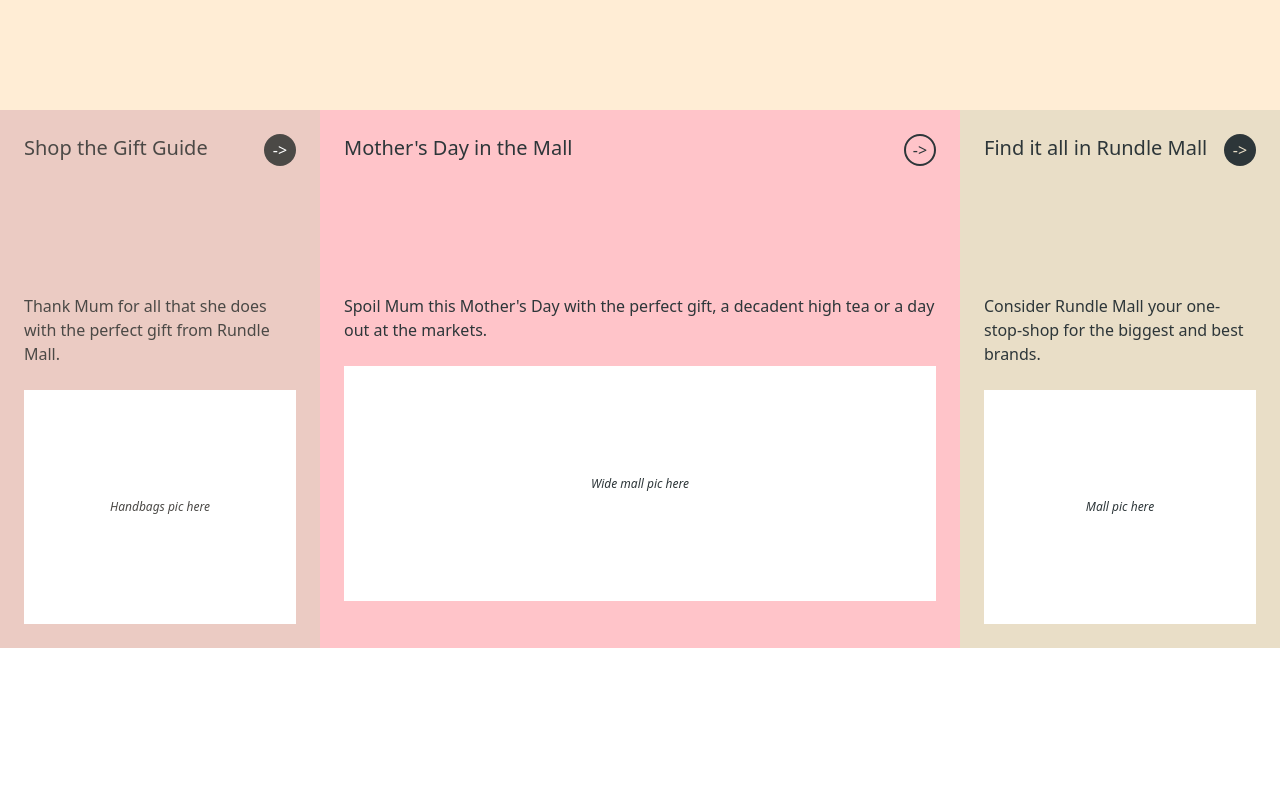
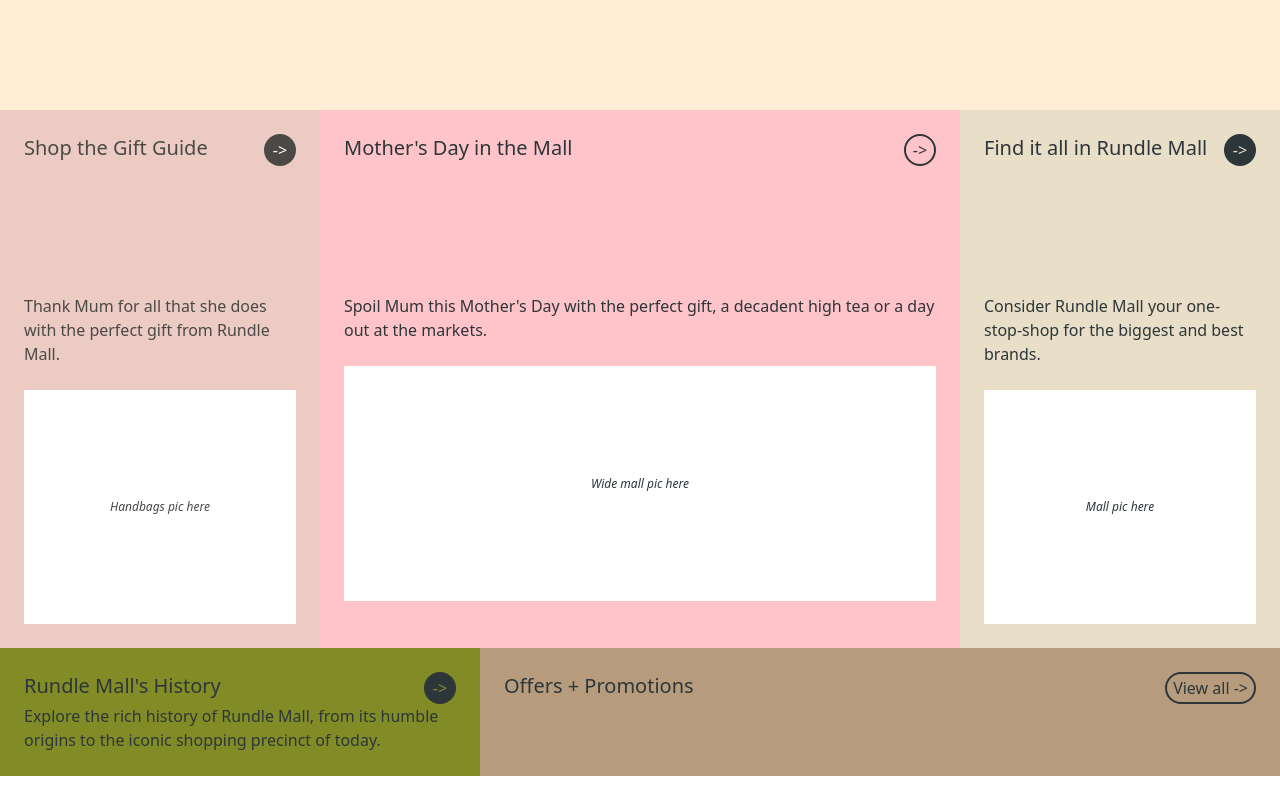
Before and after one commit to GreyMilton/tailwind-practice-rundle, a website: page src/index.html in a window 1280 px wide. Shown: the part 1058-1858 px from the top of the page. Before the commit the page ends 1730 px from the top, so only its background shows below. Drawn offline with Linux system fonts and the light colour scheme.

Commit message:
start styling the history and offers grid

```diff
--- a/src/index.html
+++ b/src/index.html
@@ -106,11 +106,26 @@
         </div>
       </section>
     </div>
-    <div>
+    <div class="grid grid-cols-8 whitespace-normal">
       <!-- Rundle Mall's History -->
-      <section></section>
+      <section class="h-full flex flex-col justify-between col-span-3 bg-rundle-body-green text-rundle-grey-900 p-6">
+        <div class="flex justify-between">
+          <h2 class="text-xl">Rundle Mall's History</h2>
+          <button class="whitespace-nowrap px-1.5 h-8 w-8 bg-rundle-grey-900 text-rundle-body-green rounded-full">-></button>
+        </div>
+        <div>
+          <p>Explore the rich history of Rundle Mall, from its humble origins to the iconic shopping precinct of today.</p>
+        </div>
+      </section>
       <!-- Offers + Promotions -->
-      <section></section>
+      <section class="col-span-5 bg-rundle-body-brown text-rundle-grey-900 p-6">
+        <div class="flex justify-between">
+          <h2 class="text-xl">Offers + Promotions</h2>
+          <button class="whitespace-nowrap px-1.5 h-8 border-2 border-rundle-grey-900 rounded-full">View all -></button>
+        </div>
+        <div>
+        </div>
+      </section>
     </div>
     <div>
       <!-- About Rundle Mall -->
--- a/tailwind.config.js
+++ b/tailwind.config.js
@@ -7,6 +7,8 @@
         'rundle-header-pink': '#ebcbc3',
         'rundle-body-pink': '#ffc4c9',
         'rundle-body-tan': '#e9dec7',
+        'rundle-body-green': '#828c26',
+        'rundle-body-brown': '#b69c7d',
         'rundle-grey-50': '#ebe9e6',
         'rundle-grey-800': '#4b4946',
         'rundle-grey-900': '#2d3639',
```
Also changed, not shown: dist/output.css.
